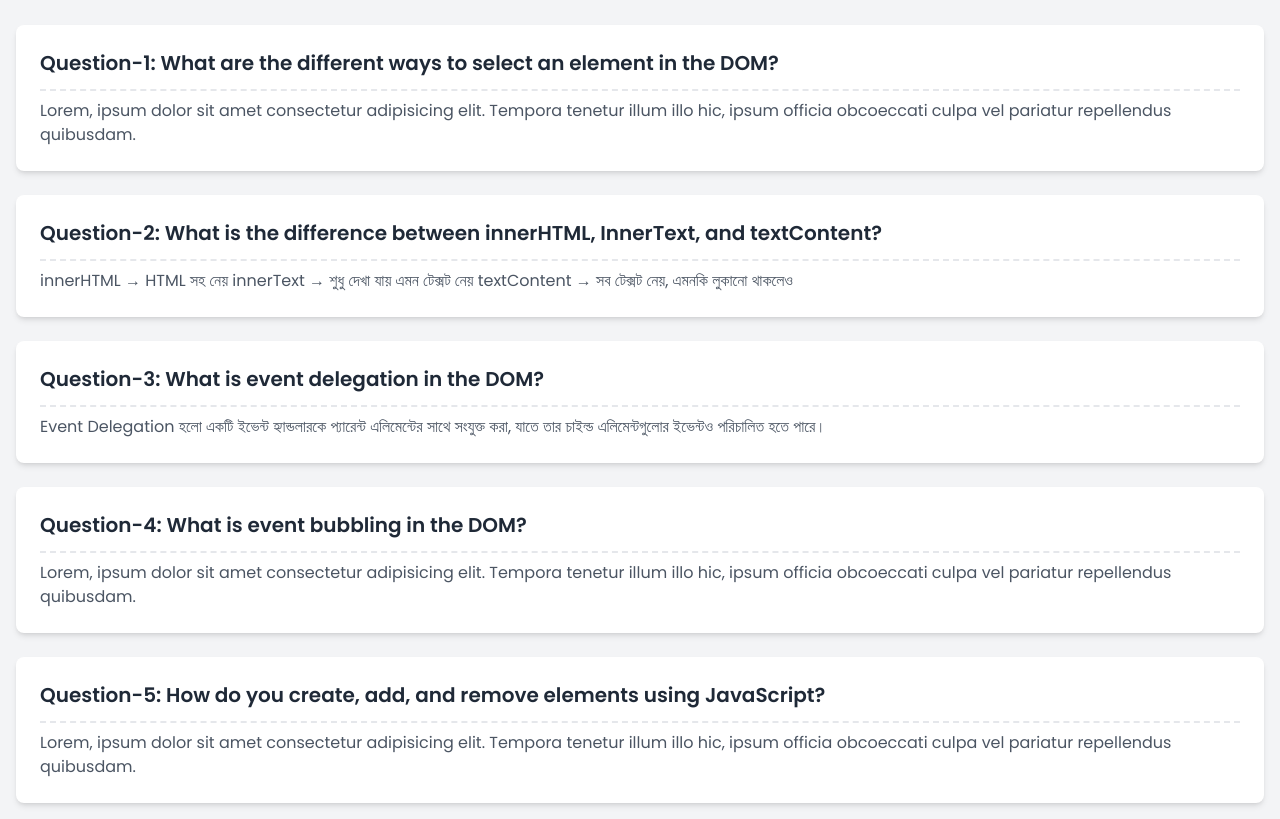
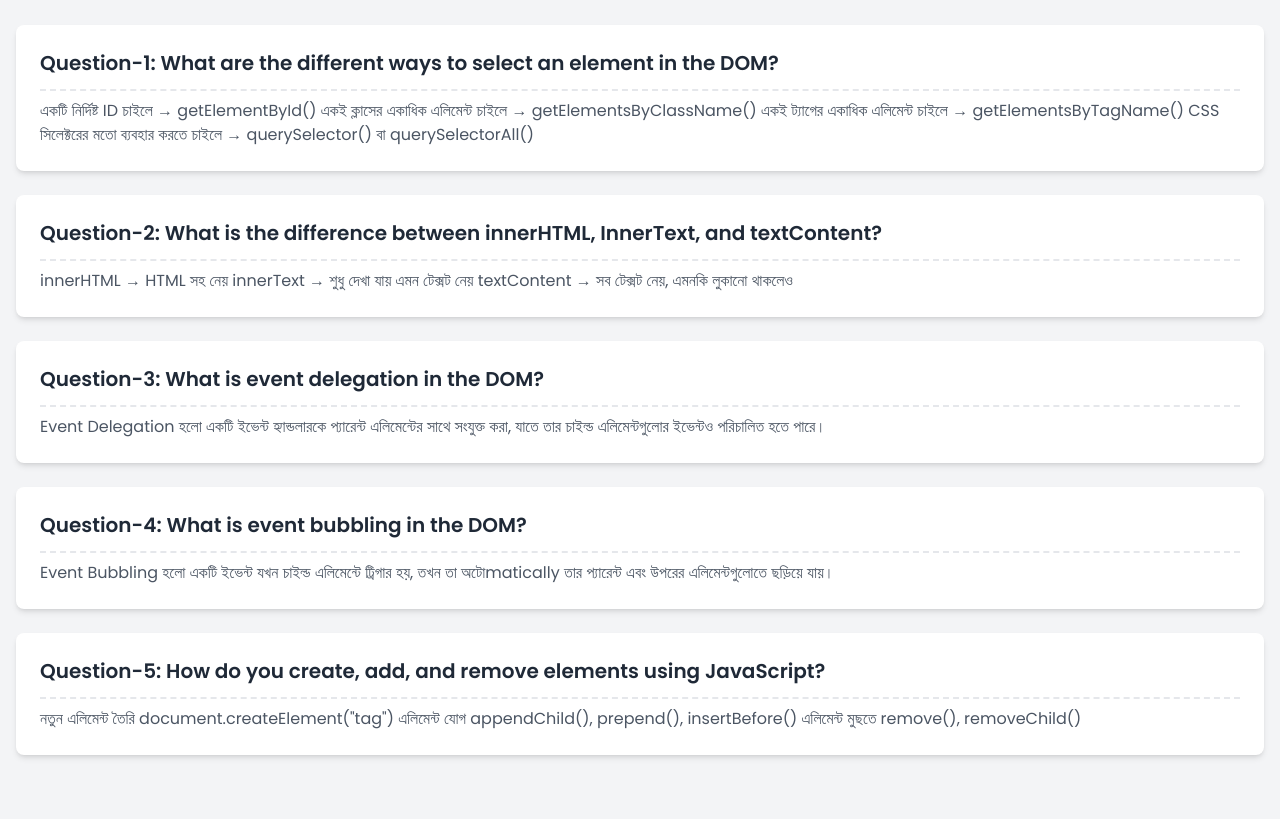
Before and after one commit to AananMunna/A5-Dev-Board-main, a plain HTML site: page blog.html in a window 1280 px wide. Shown: the part 155-974 px from the top of the page. After the commit the page ends 926 px from the top, so only its background shows below. Drawn offline with nearby package versions, Linux system fonts and the light colour scheme.

Commit message:
completed blog page

```diff
--- a/blog.html
+++ b/blog.html
@@ -40,7 +40,10 @@
             <!-- Blog Post 1 -->
             <div class="bg-white p-6 rounded-lg shadow-md hover:shadow-lg transition-shadow">
                 <h2 class="text-xl font-semibold text-gray-800 border-b-2 pb-3 border-dashed">Question-1: What are the different ways to select an element in the DOM?</h2>
-                <p class="text-gray-600 mt-2">Lorem, ipsum dolor sit amet consectetur adipisicing elit. Tempora tenetur illum illo hic, ipsum officia obcoeccati culpa vel pariatur repellendus quibusdam.</p>
+                <p class="text-gray-600 mt-2">একটি নির্দিষ্ট ID চাইলে → getElementById()
+                    একই ক্লাসের একাধিক এলিমেন্ট চাইলে → getElementsByClassName()
+                    একই ট্যাগের একাধিক এলিমেন্ট চাইলে → getElementsByTagName()
+                    CSS সিলেক্টরের মতো ব্যবহার করতে চাইলে → querySelector() বা querySelectorAll()</p>
             </div>
 
             <!-- Blog Post 2 -->
@@ -60,13 +63,15 @@
             <!-- Blog Post 4 -->
             <div class="bg-white p-6 rounded-lg shadow-md hover:shadow-lg transition-shadow">
                 <h2 class="text-xl font-semibold text-gray-800 border-b-2 pb-3 border-dashed">Question-4: What is event bubbling in the DOM?</h2>
-                <p class="text-gray-600 mt-2">Lorem, ipsum dolor sit amet consectetur adipisicing elit. Tempora tenetur illum illo hic, ipsum officia obcoeccati culpa vel pariatur repellendus quibusdam.</p>
+                <p class="text-gray-600 mt-2">Event Bubbling হলো একটি ইভেন্ট যখন চাইল্ড এলিমেন্টে ট্রিগার হয়, তখন তা অটোmatically তার প্যারেন্ট এবং উপরের এলিমেন্টগুলোতে ছড়িয়ে যায়।</p>
             </div>
 
             <!-- Blog Post 5 -->
             <div class="bg-white p-6 rounded-lg shadow-md hover:shadow-lg transition-shadow">
                 <h2 class="text-xl font-semibold text-gray-800 border-b-2 pb-3 border-dashed">Question-5: How do you create, add, and remove elements using JavaScript?</h2>
-                <p class="text-gray-600 mt-2">Lorem, ipsum dolor sit amet consectetur adipisicing elit. Tempora tenetur illum illo hic, ipsum officia obcoeccati culpa vel pariatur repellendus quibusdam.</p>
+                <p class="text-gray-600 mt-2">নতুন এলিমেন্ট তৈরি	document.createElement("tag")
+                    এলিমেন্ট যোগ	appendChild(), prepend(), insertBefore()
+                    এলিমেন্ট মুছতে	remove(), removeChild()</p>
             </div>
 
         </div>
```
